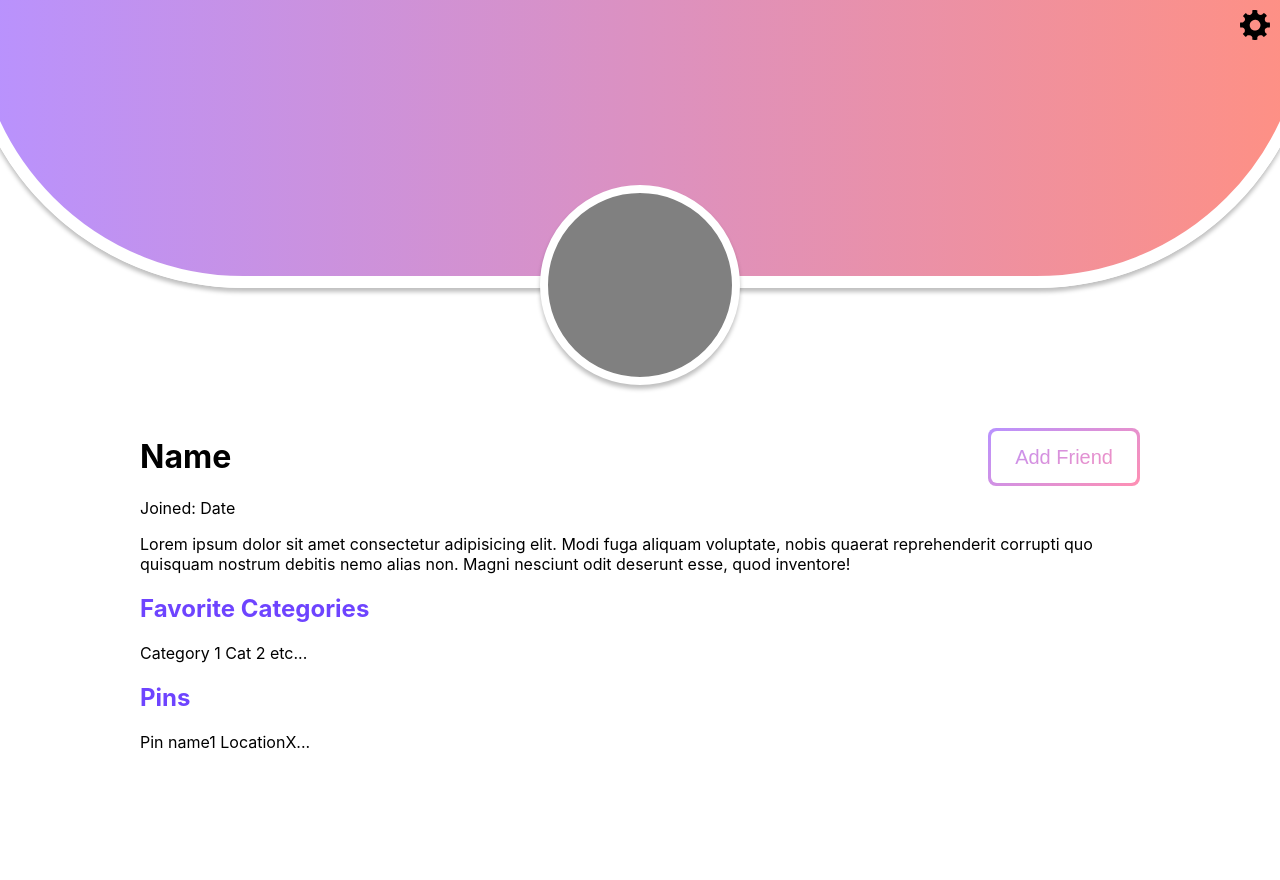
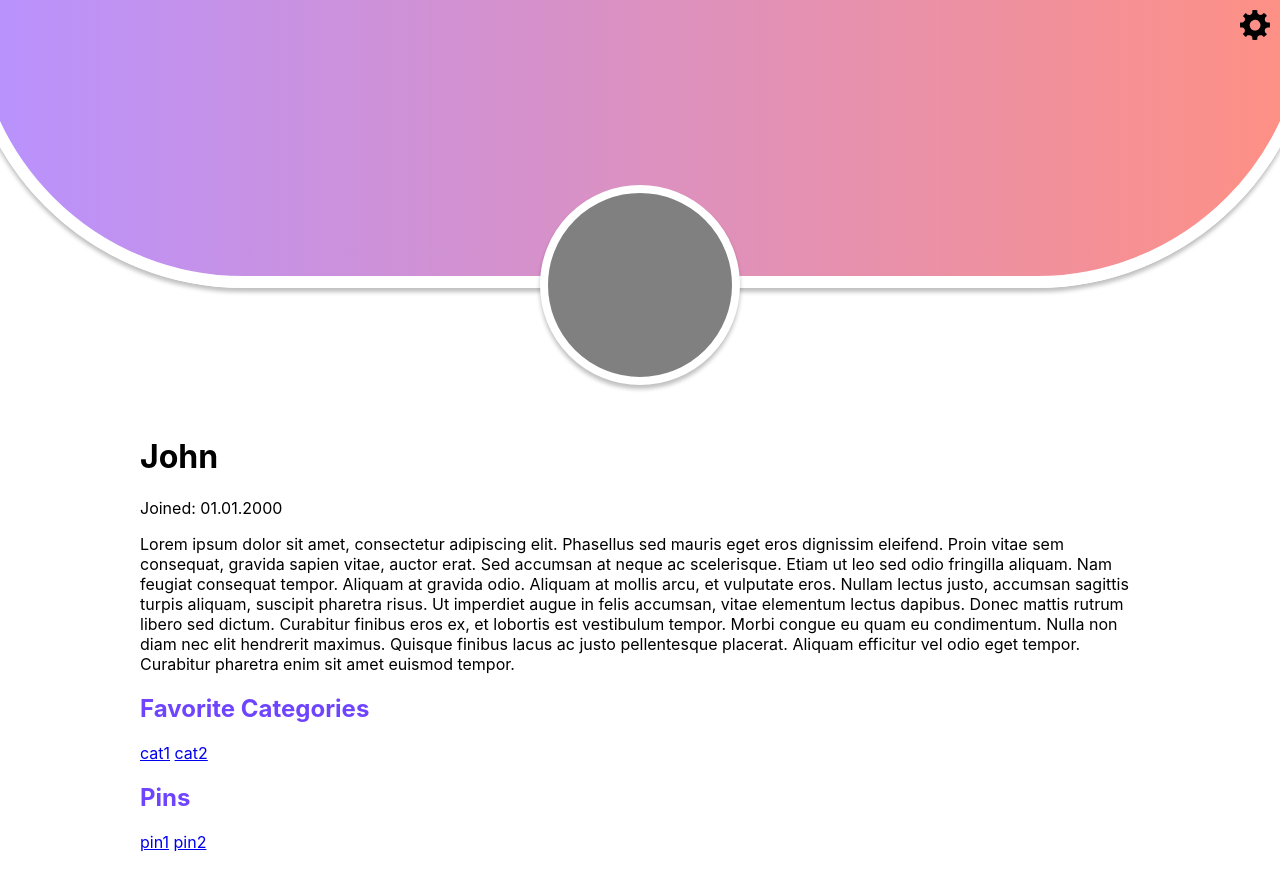
Before and after one commit to dobrywieczorek/where-have-i-been, a React (Create React App) app in the folder react-whib/: page / in a window 1280 px wide. Before the commit the page ends 800 px from the top, so only its background shows below. Built offline with nearby package versions, Linux system fonts and the light colour scheme.

Commit message:
placeholder data replaced with exemplary variables

```diff
--- a/react-whib/src/components/UserProfile.js
+++ b/react-whib/src/components/UserProfile.js
@@ -7,10 +7,21 @@ function UserProfile(){
         username: "John",
         description: "Lorem ipsum dolor sit amet, consectetur adipiscing elit. Phasellus sed mauris eget eros dignissim eleifend. Proin vitae sem consequat, gravida sapien vitae, auctor erat. Sed accumsan at neque ac scelerisque. Etiam ut leo sed odio fringilla aliquam. Nam feugiat consequat tempor. Aliquam at gravida odio. Aliquam at mollis arcu, et vulputate eros. Nullam lectus justo, accumsan sagittis turpis aliquam, suscipit pharetra risus. Ut imperdiet augue in felis accumsan, vitae elementum lectus dapibus. Donec mattis rutrum libero sed dictum. Curabitur finibus eros ex, et lobortis est vestibulum tempor. Morbi congue eu quam eu condimentum. Nulla non diam nec elit hendrerit maximus. Quisque finibus lacus ac justo pellentesque placerat. Aliquam efficitur vel odio eget tempor. Curabitur pharetra enim sit amet euismod tempor. ",
         password: "password123",
-        email: "john.smith@email.com"
+        email: "john.smith@email.com",
+        date:"01.01.2000",
+        friends: [1,2,3],
+        pins: ["pin1", "pin2"],
+        categories: ["cat1", "cat2"],
+
+    }
+    if(userID != currentUserID){
+        if (userData.friends.includes(userID)){
+            var buttonText = "Remove Friend"
+        }
     }
     return (
         <div className="UserProfile">
+            {userID == currentUserID &&
             <div className='settings-dropdown'>
                 <img className='settings-icon' src={cog} alt="settings cog wheel"/>
                     <ul className='settings-menu'>
@@ -20,24 +31,36 @@ function UserProfile(){
                         <li>Change password</li>
                     </ul>
             </div>
+            }
+
             <div className="topContainer">
                 <div className="profile-bg"></div>
                 <div className="profile-img"><img></img></div>
             </div>
             <div className='bottomContainer'>
                 <div className="nameHolder">
-                    <h1 className="profile-name">Name</h1>
-                    <button className="addFriend-btn" role="button"><span className="text">Add Friend</span></button>
+                    <h1 className="profile-name">{userData.username}</h1>
+                    {userID != currentUserID && !userData.friends.includes(userID) &&
+                    <button className="addFriend-btn" role="button"><span className="text">{}Add Friend</span></button>
+                    }
                 </div>
-                <span className="profile-date">Joined: Date</span>
-                <p className="profile-description">Lorem ipsum dolor sit amet consectetur adipisicing elit. Modi fuga aliquam voluptate, nobis quaerat reprehenderit corrupti quo quisquam nostrum debitis nemo alias non. Magni nesciunt odit deserunt esse, quod inventore!</p>
+                <span className="profile-date">Joined: {userData.date}</span>
+                <p className="profile-description">{userData.description}</p>
                 <section>
                     <h2>Favorite Categories</h2>
-                    <p>Category 1 Cat 2 etc...</p>
+                    <p>{userData.categories.map((cat) => {
+                        return (
+                            <span><a href="#">{cat}</a> </span>
+                        )
+                    })}</p>
                 </section>
                 <section>
                     <h2>Pins</h2>
-                    <p>Pin name1 LocationX...</p>
+                    <p>{userData.pins.map((pin) => {
+                        return (
+                            <span><a href="#">{pin}</a> </span>
+                        )
+                    })}</p>
                 </section>
             </div>
         </div>
```
Lines whose indentation alone changed are shown as unchanged.
